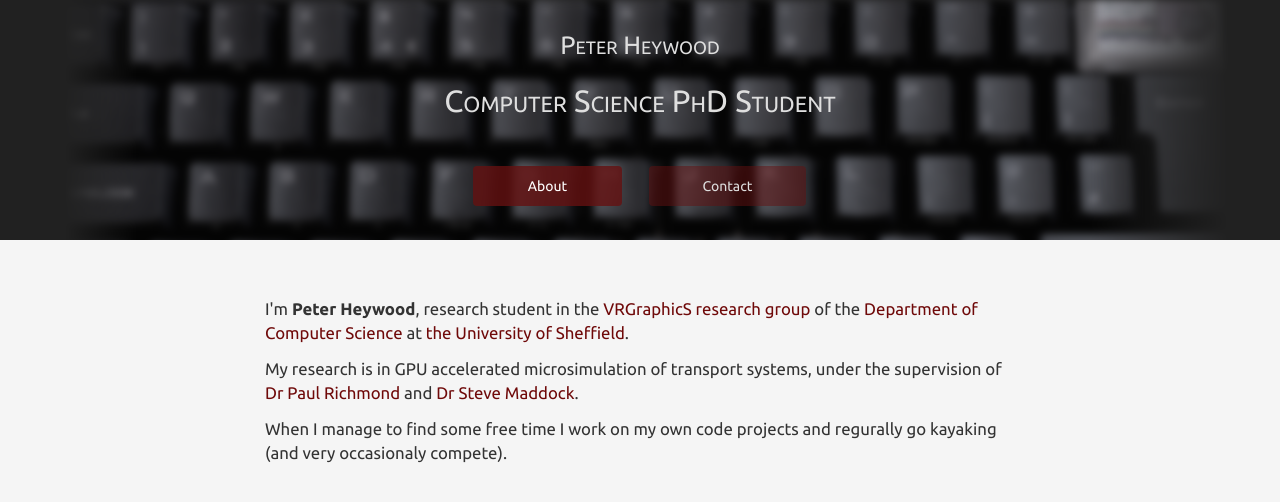
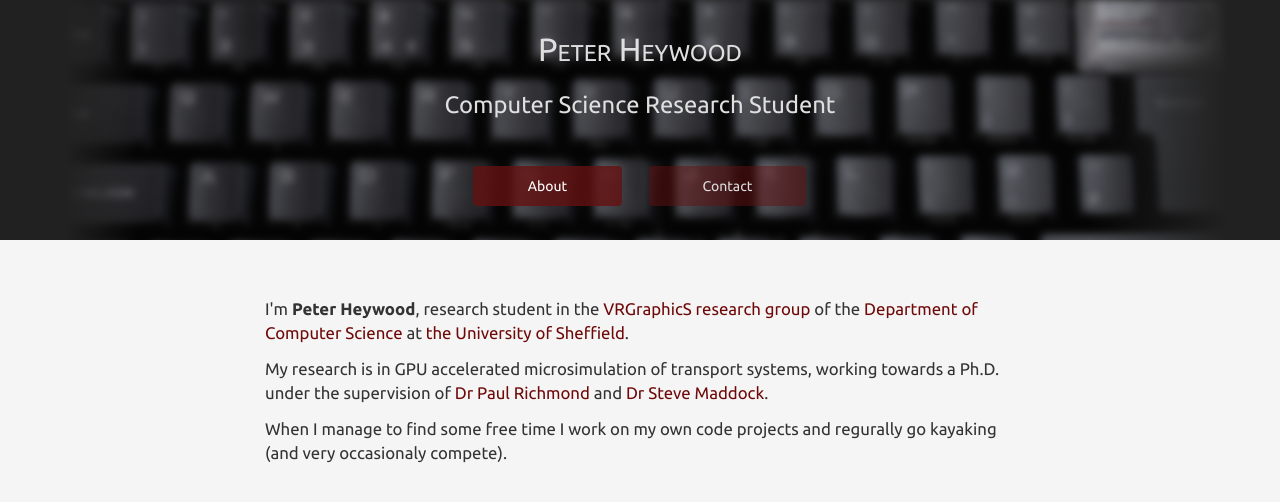
Before and after one commit to ptheywood/ptheywood.github.io, a Jekyll site: the page built from index.html, in a window 1280 px wide, cut to the strip 0-521 px from the top of the page. Shown: the top 502 px of the strip. Built offline with Jekyll 4.4.1, drawn with Linux system fonts in a browser that asks for light colours; nearby versions of some CDN libraries.

Commit message:
update header and index + css

```diff
--- a/_includes/header.html
+++ b/_includes/header.html
@@ -6,7 +6,7 @@
                     <div class="col-xs-12">
                         <div class="heading">
                             <h1>Peter Heywood</h1>
-                            <h2>Computer Science PhD Student</h2>
+                            <h2>Computer Science Research Student</h2>
                         </div>
                     </div>
                 </div>
--- a/css/main.css
+++ b/css/main.css
@@ -46,14 +46,14 @@ a:active {
 
 .header h1 {
     margin: 32px auto 24px auto;
-    font-size: 180%;
+    font-size: 230%;
     font-variant: small-caps;
 }
 
 .header h2 {
     margin: 24px auto 32px auto;
-    font-size: 220%;
-    font-variant: small-caps;
+    font-size: 170%;
+    /*font-variant: small-caps;*/
 }
 
 .header a {
--- a/index.html
+++ b/index.html
@@ -11,7 +11,7 @@ title: About
             </p>
 
             <p>
-                My research is in GPU accelerated microsimulation of transport systems, under the supervision of <a href="http://www.paulrichmond.staff.shef.ac.uk/">Dr Paul Richmond</a> and <a href="http://staffwww.dcs.shef.ac.uk/people/S.Maddock/">Dr Steve Maddock</a>.
+                My research is in GPU accelerated microsimulation of transport systems, working towards a Ph.D. under the supervision of <a href="http://www.paulrichmond.staff.shef.ac.uk/">Dr Paul Richmond</a> and <a href="http://staffwww.dcs.shef.ac.uk/people/S.Maddock/">Dr Steve Maddock</a>.
             </p>
 
             <p>
```
